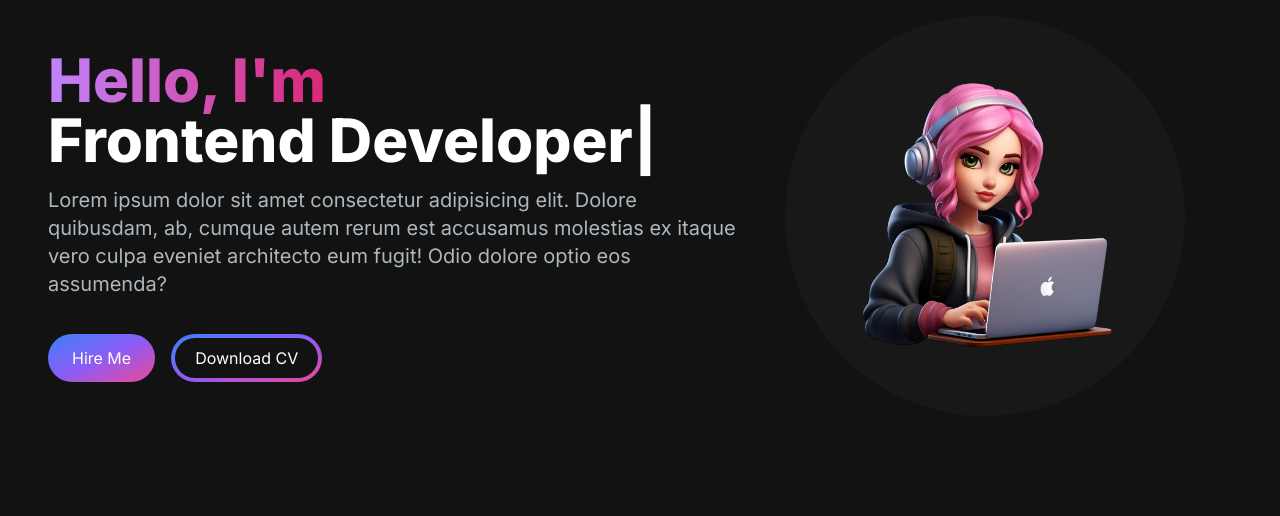
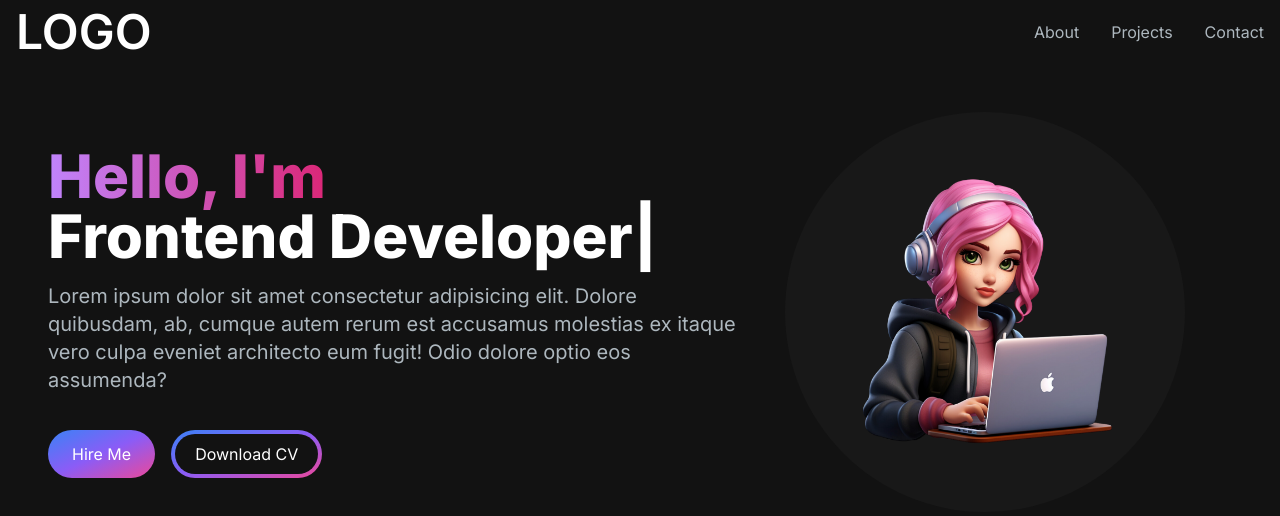
Before and after one commit to MarcosCunhaDev/portfolio-app, a Next.js app: page / in a window 1280 px wide. Shown: the top 516 px of the page. Built offline with nearby package versions, Linux system fonts and the light colour scheme.

Commit message:
Create basic Navbar component

```diff
--- a/package.json
+++ b/package.json
@@ -9,6 +9,7 @@
     "lint": "next lint"
   },
   "dependencies": {
+    "@heroicons/react": "^2.1.3",
     "next": "14.2.3",
     "react": "^18",
     "react-dom": "^18",
--- a/src/app/page.tsx
+++ b/src/app/page.tsx
@@ -1,10 +1,13 @@
 import HeroSection from "@/components/HeroSection";
+import Navbar from "@/components/Navbar";
+
 import Image from "next/image";
 
 export default function Home() {
   return (
     <main className="flex min-h-screen flex-col bg-[#121212]">
-      <div className="container mx-auto px-12 py-4">
+      <Navbar />
+      <div className="container mt-24 mx-auto px-12 py-4">
         <HeroSection />
       </div>
     </main>
--- /dev/null
+++ b/src/components/MenuOverlay.tsx
@@ -0,0 +1,23 @@
+import React from "react";
+import NavLink from "./NavLink";
+
+interface linkI {
+  title: string;
+  path: string;
+}
+
+const MenuOverlay = ({ links }: { links: linkI[] }) => {
+  return (
+    <ul className="flex flex-col py-4 items-center ">
+      {links.map((link, index) => {
+        return (
+          <li key={index}>
+            <NavLink href={link.path} title={link.title} />
+          </li>
+        );
+      })}
+    </ul>
+  );
+};
+
+export default MenuOverlay;
--- /dev/null
+++ b/src/components/NavLink.tsx
@@ -0,0 +1,15 @@
+import Link from "next/link";
+import React from "react";
+
+function NavLink({ href, title }: { href: string; title: string }) {
+  return (
+    <Link
+      href={href}
+      className="block py-2 pl-3 pr-4 text-[#ADB7BE] sm:tex-xl rounded md:p-0 hover:text-white"
+    >
+      {title}
+    </Link>
+  );
+}
+
+export default NavLink;
--- /dev/null
+++ b/src/components/Navbar.tsx
@@ -0,0 +1,69 @@
+"use client";
+import Link from "next/link";
+import React, { useState } from "react";
+import NavLink from "./NavLink";
+import { Bars3Icon, XMarkIcon } from "@heroicons/react/24/solid";
+import MenuOverlay from "./MenuOverlay";
+
+const navLinks = [
+  {
+    title: "About",
+    path: "#about",
+  },
+  {
+    title: "Projects",
+    path: "#projects",
+  },
+  {
+    title: "Contact",
+    path: "#contact",
+  },
+];
+
+function Navbar() {
+  const [navbarOpen, setNavbarOpen] = useState(false);
+
+  return (
+    <nav className="fixed top-0 left-0 right-0 z-10 bg-[#121212] bg-opacity-100">
+      <div className="flex flex-wrap items-center justify-between mx-auto px-4 py-2">
+        <Link
+          href={"/"}
+          className="tex-2xl md:text-5xl text-white font-semibold"
+        >
+          LOGO
+        </Link>
+        <div className="mobile-menu block md:hidden">
+          {navbarOpen ? (
+            <button
+              onClick={() => setNavbarOpen(false)}
+              className="flex items-center px-3 py-2 border rounded border-slate-200 text-slate-200 hover:text-white hover:border-white"
+            >
+              <Bars3Icon className="h-5 w-5" />
+            </button>
+          ) : (
+            <button
+              onClick={() => setNavbarOpen(true)}
+              className="flex items-center px-3 py-2 border rounded border-slate-200 text-slate-200 hover:text-white hover:border-white"
+            >
+              <XMarkIcon className="h-5 w-5" />
+            </button>
+          )}
+        </div>
+        <div className="menu hidden md:block md:w-auto" id="navbar">
+          <ul className="flex p-4 md:p-0 md:flex-row md:space-x-8 mt-0">
+            {navLinks.map(({ title, path }, index) => {
+              return (
+                <li key={index}>
+                  <NavLink href={path} title={title} />
+                </li>
+              );
+            })}
+          </ul>
+        </div>
+      </div>
+      {navbarOpen ? <MenuOverlay links={navLinks} /> : null}
+    </nav>
+  );
+}
+
+export default Navbar;
```
Also changed, not shown: 1 other file (tests, documents, lock files or other folders).
